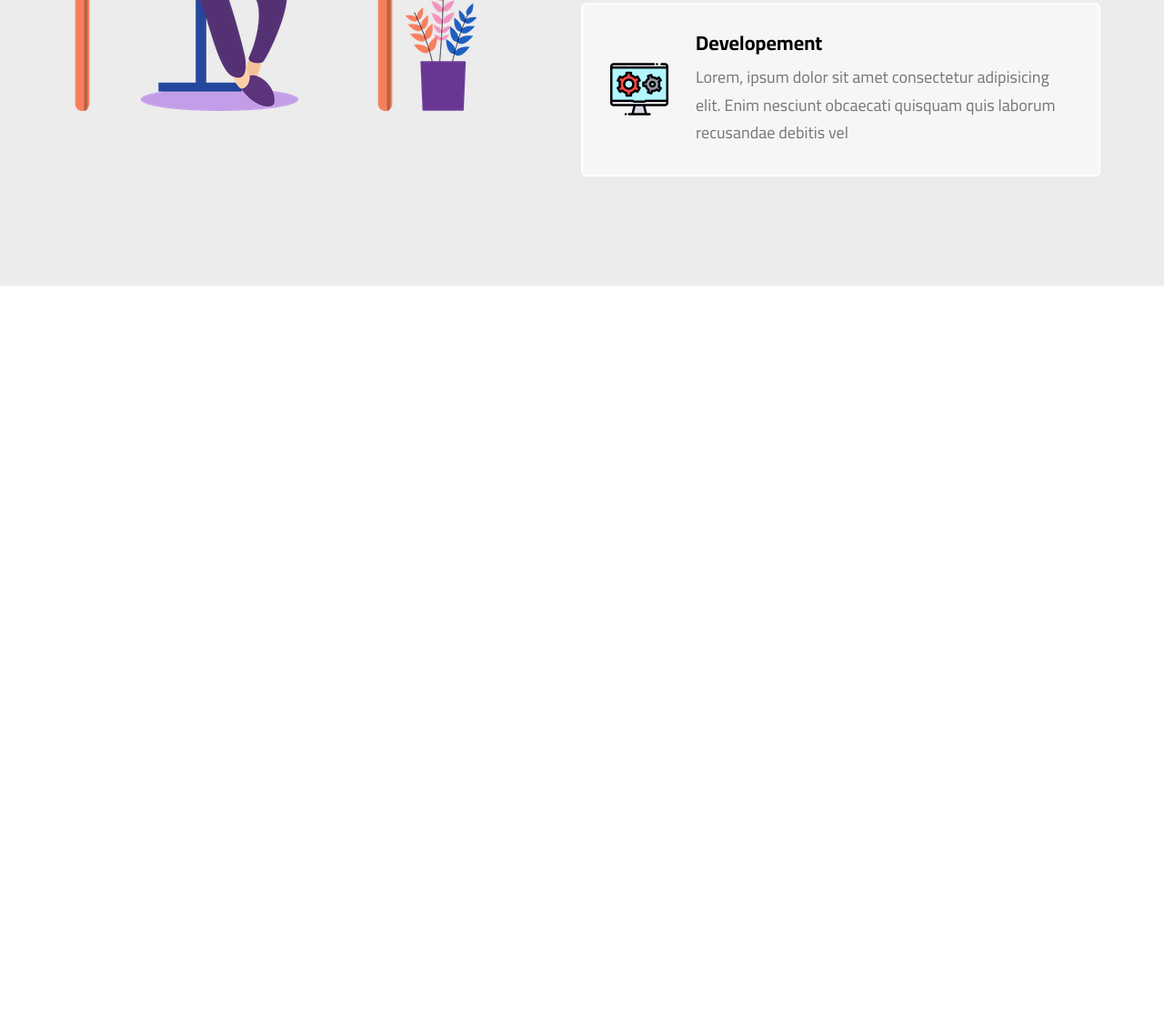
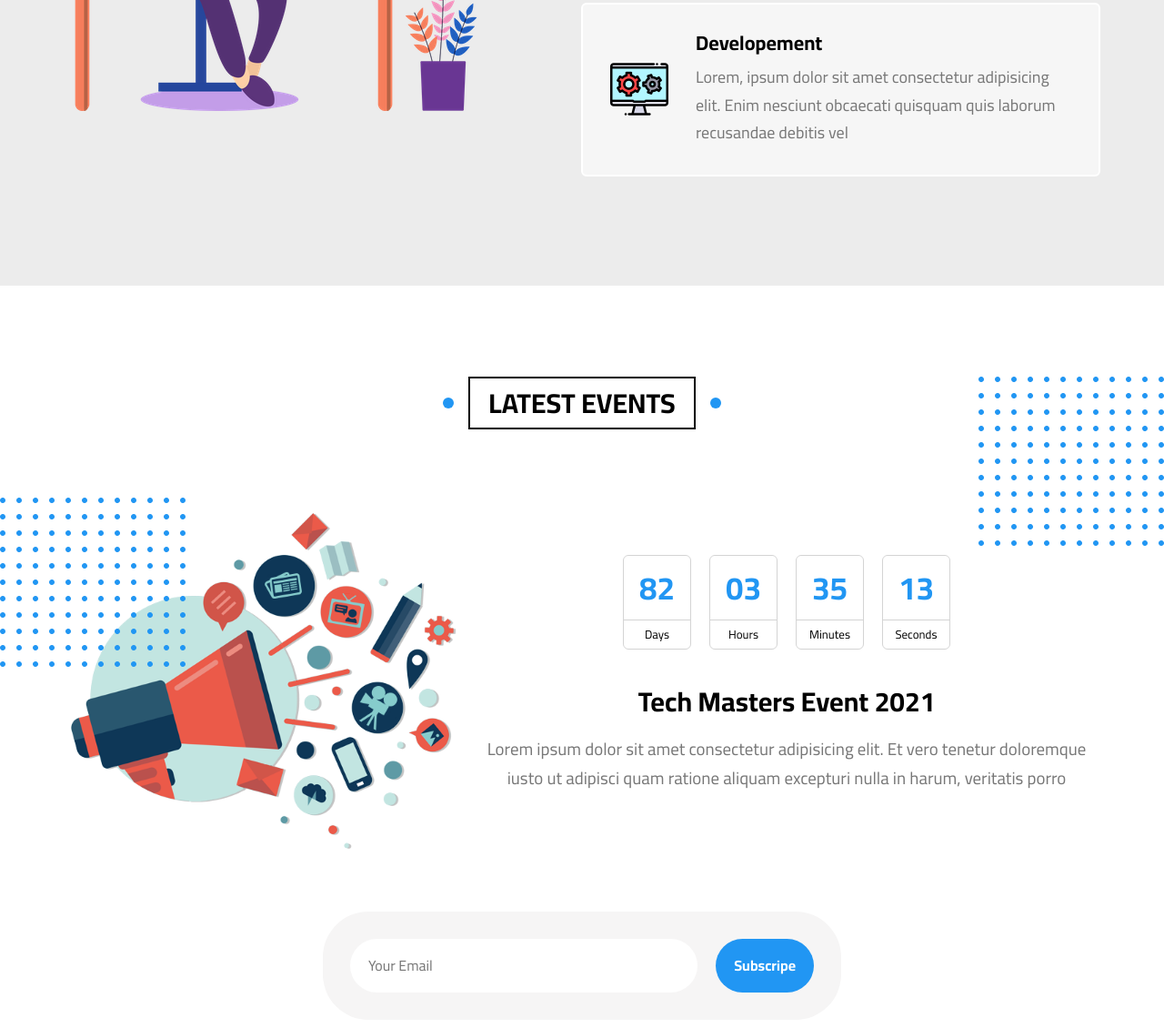
Before and after one commit to AhmedAltahan/altahan-demo-v1, a website: page index.html in a window 1280 px wide. Shown: the part 8866-9996 px from the top of the page at 91% size. Before the commit the page ends 9180 px from the top, so only its background shows below. Drawn offline with Linux system fonts and the light colour scheme.

Commit message:
Add Events section.

```diff
--- a/index.html
+++ b/index.html
@@ -850,6 +850,52 @@
         </div>
     </section>
 
+    <section class="events">
+        <div class="main-title">
+            <h2>latest events</h2>
+        </div>
+
+        <div class="dots dots-top"></div>
+        <div class="dots dots-bottom"></div>
+
+        <div class="container">
+            <div class="top-events">
+                <img src="assets/images/events.png" alt="">
+                <div class="content-events">
+                    <div class="time">
+                        <div class="time-box">
+                            <span>82</span>
+                            <span>Days</span>
+                        </div>
+                        <div class="time-box">
+                            <span>03</span>
+                            <span>Hours</span>
+                        </div>
+                        <div class="time-box">
+                            <span>35</span>
+                            <span>Minutes</span>
+                        </div>
+                        <div class="time-box">
+                            <span>13</span>
+                            <span>Seconds</span>
+                        </div>
+                    </div>
+                    <div class="text-events">
+                        <h2>Tech Masters Event 2021</h2>
+                        <p>
+                            Lorem ipsum dolor sit amet consectetur adipisicing elit. Et vero tenetur doloremque iusto ut adipisci quam ratione aliquam
+                            excepturi nulla in harum, veritatis porro
+                        </p>
+                    </div>
+                </div>
+            </div>
+            <div class="subscripe">
+                <input type="email" name="" id="" placeholder="Your Email">
+                <button>Subscripe</button>
+            </div>
+        </div>
+    </section>
+
     <!-- <script src="assets/js/bootstrap.bundle.min.js"></script> -->
     <script src="assets/js/all.min.js"></script>
     <noscript>Sorry you do not support javaScript</noscript>
--- a/sass/main.scss
+++ b/sass/main.scss
@@ -12,3 +12,4 @@
 @use "pages/services";
 @use "pages/skills";
 @use "pages/how";
+@use "pages/events";
--- /dev/null
+++ b/sass/pages/_events.scss
@@ -0,0 +1,176 @@
+
+$black :black;
+$white : white;
+$gray-v1 : #777;
+$gray-v2 : #d4d4d4;
+$gray-v3 : #f6f5f5;
+$blue : #2196f3 ;
+
+
+.events {
+    padding: 6.25rem 0;
+    position: relative;
+
+    .container {
+        display: flex;
+        flex-direction: column;
+
+        .top-events {
+            display: flex;
+        }
+        img {
+            max-width: 28.125rem;
+            width: 100%;
+
+            @media (max-width : 992px) {
+                display: none;
+            }
+        }
+
+        .content-events {
+            text-align: center;
+            display: flex;
+            flex-direction: column;
+            justify-content: center;
+
+
+            .text-events {
+
+                h2 {
+                    font-size: 1.875rem;
+                    margin-top: 2.5rem;
+                }
+                p {
+                    color: $gray-v1;
+                    font-size: 1.18rem;
+                    margin: 1.18rem 0;
+                    line-height: 1.7;
+                }
+            }
+
+        }
+    }
+}
+
+.top-events {
+    .content-events {
+        .time {
+            display: flex;
+            column-gap: 20px;
+            row-gap: 20px;
+            justify-content: center;
+            .time-box {
+                display: flex;
+                flex-direction: column;
+                border: 1px solid $gray-v2;
+                border-radius: 6px;
+                width: 4.6875rem;
+                transition: 0.4s;
+
+                &:hover {
+                    border-color: $blue;
+                    span {
+                        &:last-child {
+                            border-color: $blue;
+                        }
+                    }
+                }
+
+
+                span {
+                    &:first-child {
+                        font-size: 2.1875rem;
+                        padding: 0.9375rem;
+                        font-weight: bold;
+                        color: $blue;
+                    }
+                    &:last-child {
+                        color: $black;
+                        font-size: 0.8125rem;
+                        border-top: 1px solid $gray-v2;
+                        padding: 8px 10px ;
+                        transition: 0.4s;
+                    }
+                }
+
+            }
+        }
+    }
+}
+
+.container {
+    .subscripe {
+        display: flex;
+        justify-content: center;
+        column-gap: 20px;
+        background-color: $gray-v3;
+        width: 50%;
+        margin: 3.125rem auto 0;
+        padding: 1.875rem;
+        border-radius: 3.125rem;
+
+        @media (max-width : 992px) {
+            width: 75%;
+        }
+
+        @media (max-width : 648px) {
+            width: 90%;
+        }
+
+        @media (max-width : 480px) {
+            width: 100%;
+        }
+
+        input[type=email] {
+            border: $white;
+            background-color: $white;
+            padding: 1.25rem;
+            border-radius: 3.125rem;
+            width: 100%;
+
+        }
+
+        button {
+            color: $white;
+            background-color: $blue;
+            border: $blue;
+            padding: 20px;
+            border-radius: 3.125rem;
+            font-weight: bold;
+            flex: 1;
+
+            @media (max-width : 648px) {
+                padding: 10px;
+            }
+        }
+    }
+}
+
+.subscripe button {
+    cursor: pointer;
+}
+
+// dots-top
+
+.events {
+    .dots {
+        background-image: url(../../assets/images/dots.png);
+        width: 12.75rem;
+        height: 11.625rem;
+        position: absolute;
+
+        @media (max-width:832px) {
+            opacity: 0.2;
+        }
+    }
+
+    .dots-top {
+        right: 0;
+        top: 100px;
+    }
+
+    .dots.bottom {
+        left: 0;
+        bottom: -50px;
+    }
+}
```
Also changed, not shown: dist/css/main.css, 1 other file.
